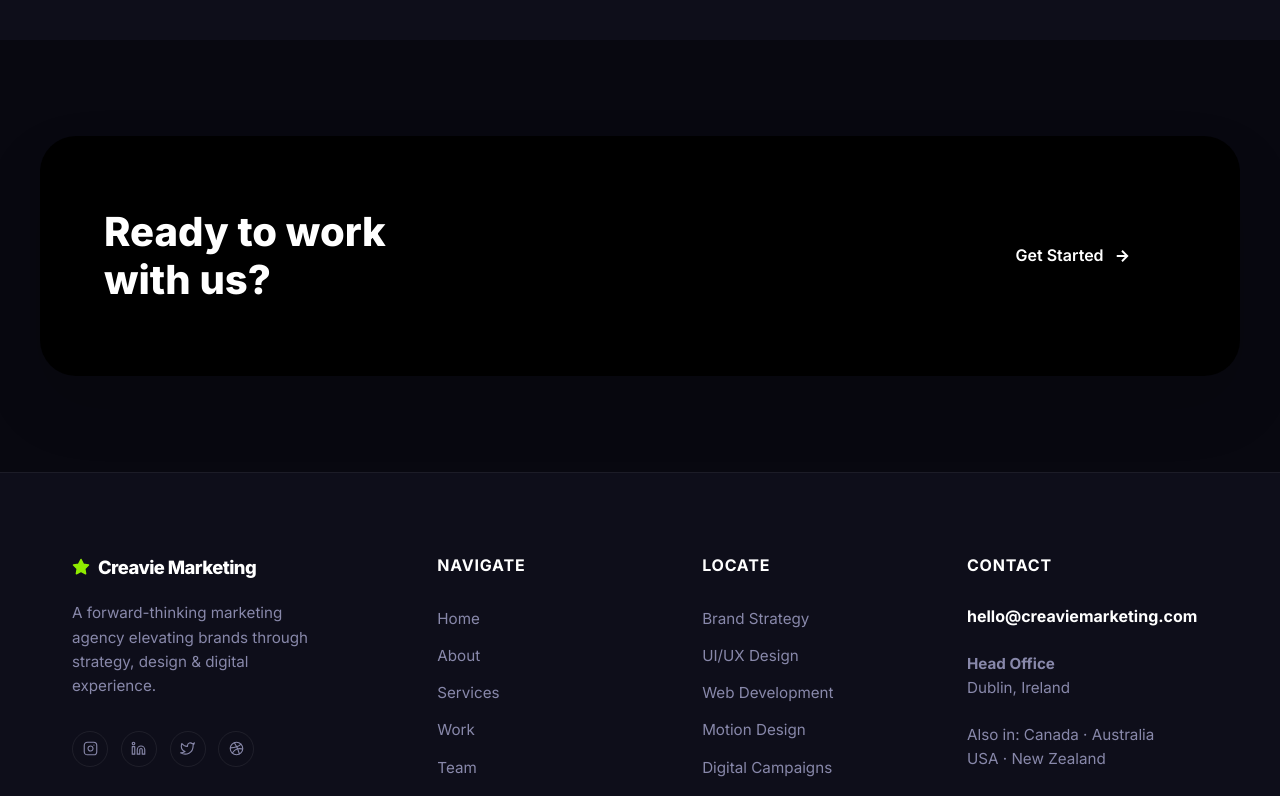
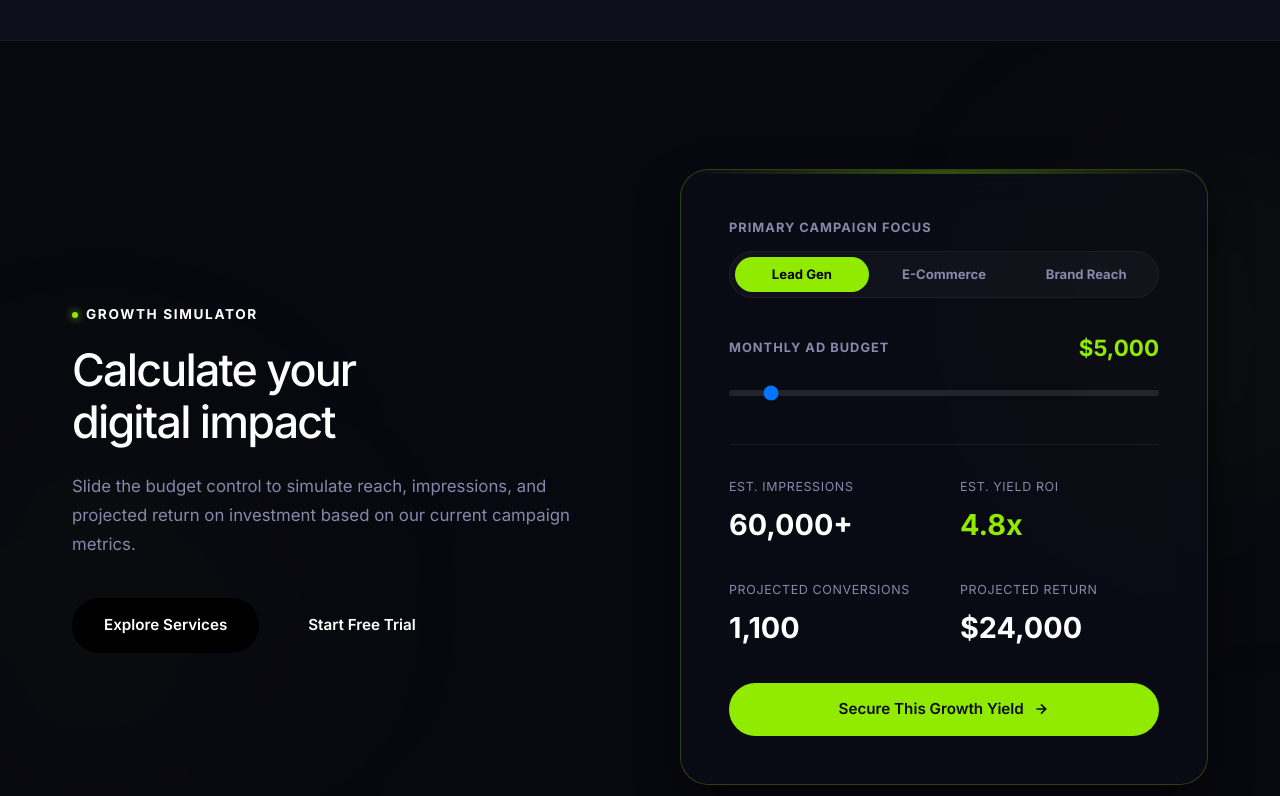
Before and after one commit to thevinduthenura/Creavie_Marketing, a Next.js app: page / in a window 1280 px wide. Shown: the part 2880-3676 px from the top of the page. Built offline with nearby package versions, Linux system fonts and the light colour scheme.

Commit message:
feat: add interactive premium ROI growth calculator widget to home page

```diff
--- a/app/page.tsx
+++ b/app/page.tsx
@@ -7,6 +7,10 @@ export default function Home() {
   const [loaded, setLoaded] = useState(false);
   const [counts, setCounts] = useState({ projects: 0, retention: 0, brands: 0 });
   const [activeTab, setActiveTab] = useState('All Work');
+
+  // ROI Estimator States
+  const [adSpend, setAdSpend] = useState(5000);
+  const [campaignGoal, setCampaignGoal] = useState('leads');
 
   const portfolio = [
     { category: 'Digital Branding', tag: 'Smart Tech', title: 'Dot Pad', img: 'https://images.unsplash.com/photo-1543269865-cbf427effbad?auto=format&fit=crop&q=80&w=800', slug: 'dot-pad' },
@@ -347,6 +351,142 @@ export default function Home() {
           </div>
         </div>
       </section>
+
+      {/* ═══ INTERACTIVE ROI ESTIMATOR ═══ */}
+      <section style={{ padding: '8rem 0', background: '#080810', borderTop: 'var(--border-light)', position: 'relative', overflow: 'hidden' }}>
+        {/* Background glow orbs */}
+        <div style={{
+          position: 'absolute', top: '10%', right: '-10%', width: '400px', height: '400px',
+          background: 'rgba(144, 235, 0, 0.03)', borderRadius: '50%', filter: 'blur(120px)', zIndex: 1
+        }} />
+        <div style={{
+          position: 'absolute', bottom: '10%', left: '-10%', width: '450px', height: '450px',
+          background: 'rgba(144, 235, 0, 0.02)', borderRadius: '50%', filter: 'blur(120px)', zIndex: 1
+        }} />
+
+        <div className="container" style={{ position: 'relative', zIndex: 2 }}>
+          <div style={{ display: 'grid', gridTemplateColumns: 'repeat(auto-fit, minmax(320px, 1fr))', gap: '5rem', alignItems: 'center' }}>
+
+            {/* Left Column */}
+            <div>
+              <span className="section-label">Growth Simulator</span>
+              <h2 className="section-title" style={{ fontSize: 'clamp(2rem,4.5vw,2.8rem)', color: '#fff', marginBottom: '1.5rem' }}>
+                Calculate your<br />digital impact
+              </h2>
+              <p style={{ color: 'var(--text-muted)', fontSize: '1.05rem', lineHeight: 1.7, marginBottom: '2.5rem' }}>
+                Slide the budget control to simulate reach, impressions, and projected return on investment based on our current campaign metrics.
+              </p>
+              <div style={{ display: 'flex', gap: '1rem', flexWrap: 'wrap' }}>
+                <Link href="/services" className="btn-primary">
+                  <span>Explore Services</span>
+                </Link>
+                <Link href="/contact" className="btn-ghost">
+                  <span>Start Free Trial</span>
+                </Link>
+              </div>
+            </div>
+
+            {/* Right Column: Calculator Box */}
+            <div className="white-card" style={{ padding: '3rem', border: '1px solid rgba(144, 235, 0, 0.25)', background: 'rgba(13, 13, 24, 0.65)', backdropFilter: 'blur(20px)' }}>
+
+              {/* Goal tabs */}
+              <div style={{ marginBottom: '2rem' }}>
+                <label style={{ display: 'block', fontSize: '0.8rem', color: 'var(--text-muted)', textTransform: 'uppercase', letterSpacing: '0.08em', fontWeight: 700, marginBottom: '0.8rem', fontFamily: 'var(--font-title)' }}>Primary Campaign Focus</label>
+                <div style={{ display: 'flex', gap: '0.5rem', background: 'rgba(255,255,255,0.03)', padding: '0.3rem', borderRadius: '100px', border: '1px solid rgba(255,255,255,0.05)' }}>
+                  {[
+                    { id: 'leads', label: 'Lead Gen' },
+                    { id: 'ecomm', label: 'E-Commerce' },
+                    { id: 'awareness', label: 'Brand Reach' }
+                  ].map(g => (
+                    <button
+                      key={g.id}
+                      onClick={() => setCampaignGoal(g.id)}
+                      style={{
+                        flex: 1,
+                        border: 'none',
+                        background: campaignGoal === g.id ? 'var(--secondary)' : 'transparent',
+                        color: campaignGoal === g.id ? '#000000' : 'var(--text-muted)',
+                        padding: '0.6rem 1rem',
+                        borderRadius: '100px',
+                        cursor: 'pointer',
+                        fontWeight: 700,
+                        fontSize: '0.82rem',
+                        fontFamily: 'var(--font-title)',
+                        transition: 'all 0.3s ease',
+                      }}
+                    >
+                      {g.label}
+                    </button>
+                  ))}
+                </div>
+              </div>
+
+              {/* Slider for monthly budget */}
+              <div style={{ marginBottom: '2.5rem' }}>
+                <div style={{ display: 'flex', justifyContent: 'space-between', alignItems: 'center', marginBottom: '0.8rem' }}>
+                  <label style={{ fontSize: '0.8rem', color: 'var(--text-muted)', textTransform: 'uppercase', letterSpacing: '0.08em', fontWeight: 700, fontFamily: 'var(--font-title)' }}>Monthly Ad Budget</label>
+                  <span style={{ fontFamily: 'var(--font-title)', fontSize: '1.4rem', fontWeight: 700, color: 'var(--secondary)' }}>
+                    ${adSpend.toLocaleString()}
+                  </span>
+                </div>
+                <input
+                  type="range"
+                  min="1000"
+                  max="50000"
+                  step="1000"
+                  value={adSpend}
+                  onChange={(e) => setAdSpend(Number(e.target.value))}
+                  style={{
+                    width: '100%',
+                    height: '6px',
+                    borderRadius: '100px',
+                    background: 'rgba(255,255,255,0.1)',
+                    outline: 'none',
+                    WebkitAppearance: 'none',
+                    cursor: 'pointer',
+                  }}
+                  className="slider-input"
+                />
+              </div>
+
+              {/* Outputs grid */}
+              <div style={{ display: 'grid', gridTemplateColumns: '1fr 1fr', gap: '2rem', borderTop: '1px solid rgba(255,255,255,0.06)', paddingTop: '2rem', marginBottom: '2rem' }}>
+                <div>
+                  <span style={{ fontSize: '0.78rem', color: 'var(--text-muted)', textTransform: 'uppercase', letterSpacing: '0.05em', display: 'block', marginBottom: '0.3rem' }}>Est. Impressions</span>
+                  <div style={{ fontSize: '1.8rem', fontWeight: 700, color: '#fff', fontFamily: 'var(--font-title)' }}>
+                    {(adSpend * 12).toLocaleString()}+
+                  </div>
+                </div>
+                <div>
+                  <span style={{ fontSize: '0.78rem', color: 'var(--text-muted)', textTransform: 'uppercase', letterSpacing: '0.05em', display: 'block', marginBottom: '0.3rem' }}>Est. Yield ROI</span>
+                  <div style={{ fontSize: '1.8rem', fontWeight: 700, color: 'var(--secondary)', fontFamily: 'var(--font-title)' }}>
+                    {campaignGoal === 'leads' ? '4.8x' : campaignGoal === 'ecomm' ? '5.4x' : '6.2x'}
+                  </div>
+                </div>
+                <div>
+                  <span style={{ fontSize: '0.78rem', color: 'var(--text-muted)', textTransform: 'uppercase', letterSpacing: '0.05em', display: 'block', marginBottom: '0.3rem' }}>Projected Conversions</span>
+                  <div style={{ fontSize: '1.8rem', fontWeight: 700, color: '#fff', fontFamily: 'var(--font-title)' }}>
+                    {Math.round(adSpend * (campaignGoal === 'leads' ? 0.22 : campaignGoal === 'ecomm' ? 0.35 : 0.65)).toLocaleString()}
+                  </div>
+                </div>
+                <div>
+                  <span style={{ fontSize: '0.78rem', color: 'var(--text-muted)', textTransform: 'uppercase', letterSpacing: '0.05em', display: 'block', marginBottom: '0.3rem' }}>Projected Return</span>
+                  <div style={{ fontSize: '1.8rem', fontWeight: 700, color: '#fff', fontFamily: 'var(--font-title)' }}>
+                    ${(adSpend * (campaignGoal === 'leads' ? 4.8 : campaignGoal === 'ecomm' ? 5.4 : 6.2)).toLocaleString()}
+                  </div>
+                </div>
+              </div>
+
+              {/* Call to action */}
+              <Link href="/contact" className="btn-primary" style={{ width: '100%', justifyContent: 'center', background: 'var(--secondary)', color: '#0c0c14', border: 'none' }}>
+                <span>Secure This Growth Yield</span>
+                <svg width="16" height="16" viewBox="0 0 24 24" fill="none" stroke="currentColor" strokeWidth="2.5"><path d="M5 12h14M12 5l7 7-7 7" /></svg>
+              </Link>
+            </div>
+
+          </div>
+        </div>
+      </section>
     </>
   );
 }
```
